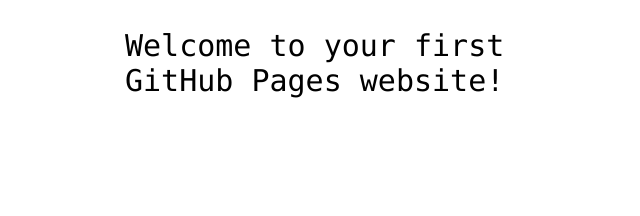
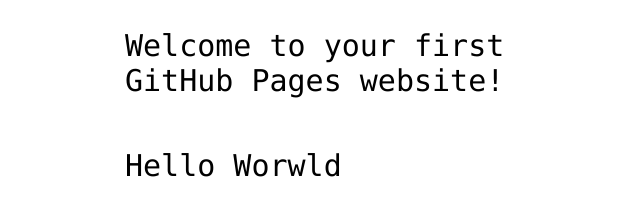
Before and after one commit to jcha0075/hello-world, a plain HTML site: page index.html in a window 1280 px wide. Shown: the part 360-576 px from the top of the page, without its empty margins (315-955 px from the left). Drawn offline with Linux system fonts and the light colour scheme.

Commit message:
Update index.html

```diff
--- a/index.html
+++ b/index.html
@@ -13,6 +13,7 @@
 
 <!-- Change this code here by copy and pasting your template on line 15 -->
 <p>Welcome to your first GitHub Pages website!</p>
+  <p>Hello Worwld</p>
 
 </body>
 </html>
```
